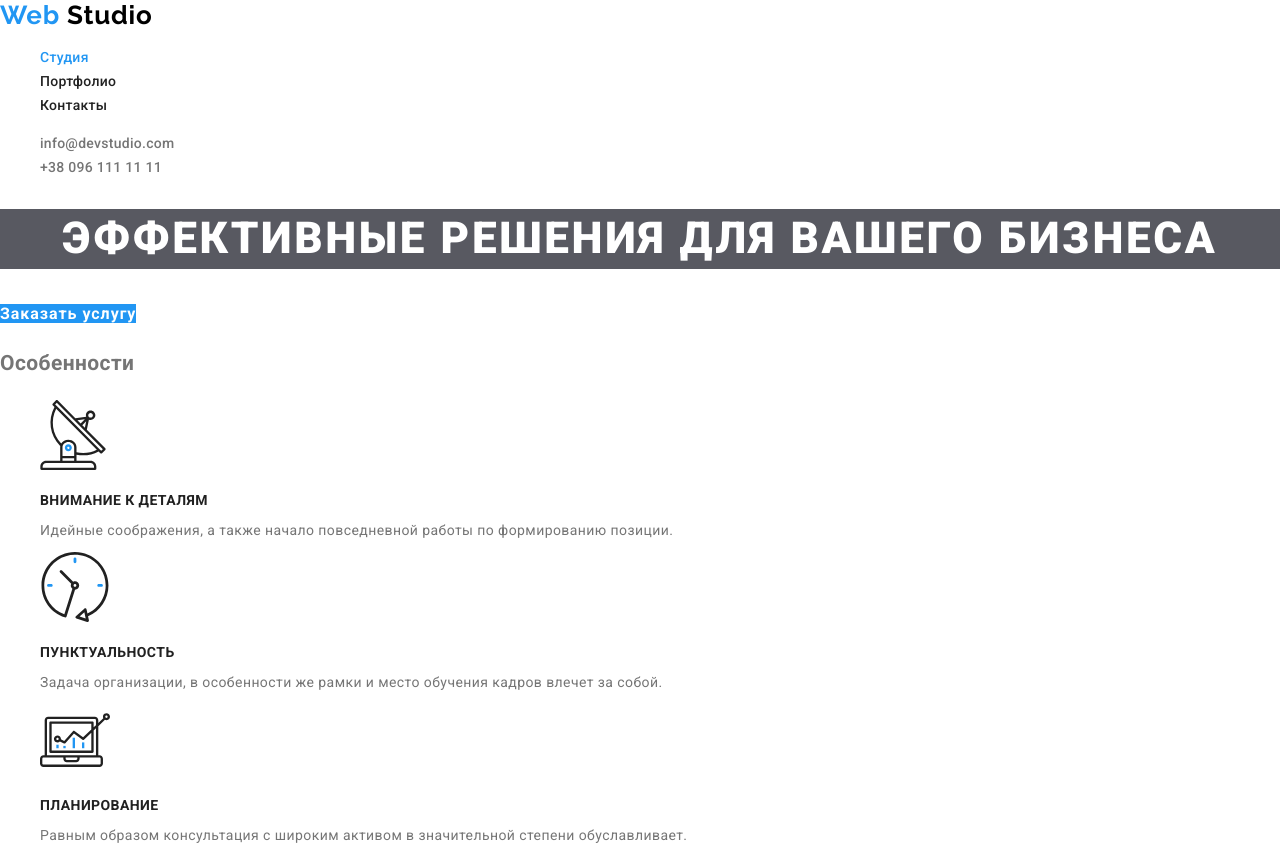
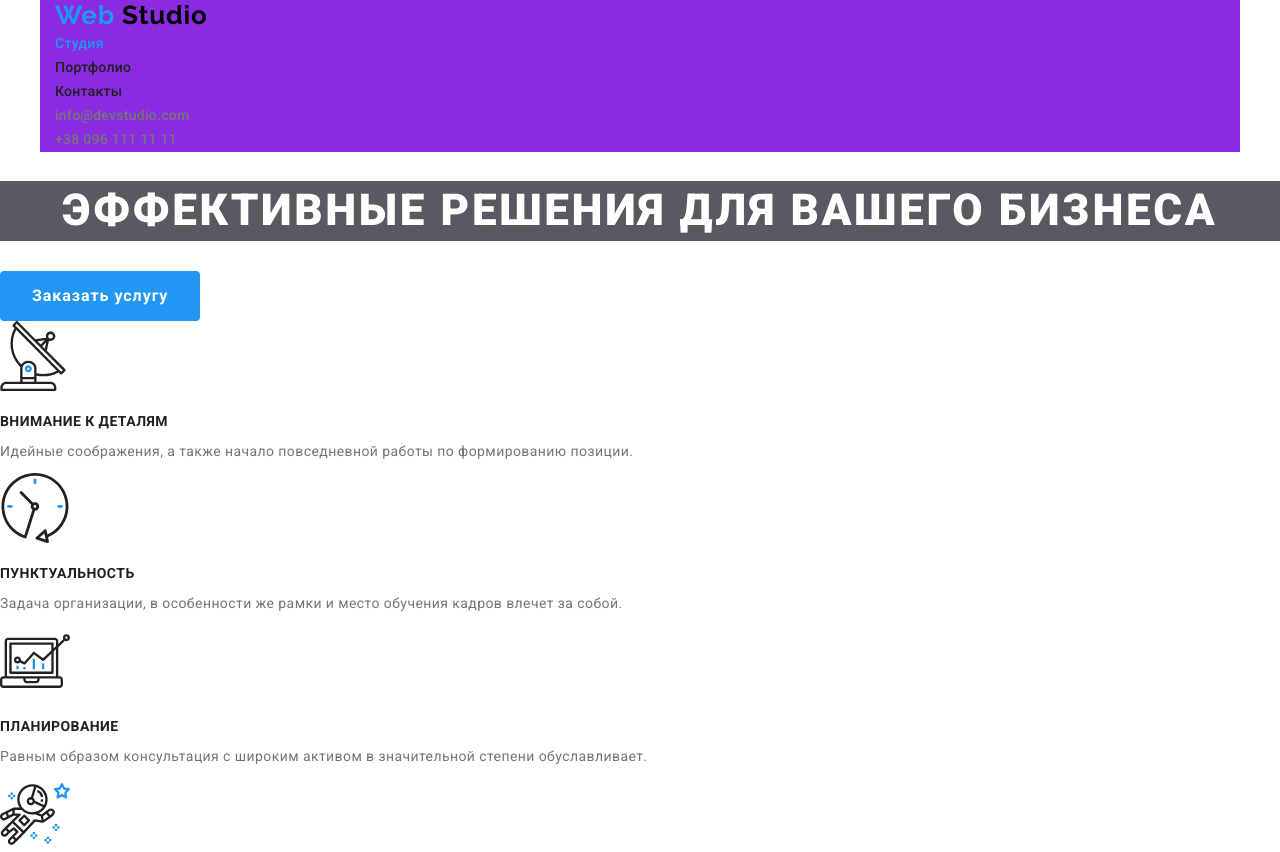
Before and after one commit to Margo28/goit-markup-hw-02, a plain HTML site: page index.html in a window 1280 px wide. Shown: the top 852 px of the page. Drawn offline with Linux system fonts and the light colour scheme.

Commit message:
Добавляет стили

```diff
--- a/css/styles.css
+++ b/css/styles.css
@@ -7,6 +7,18 @@
 --footer-contacts-color:rgba(255, 255, 255, 0.6);
 
 }
+.visually-hidden {
+  position: absolute !important;
+  clip: rect(1px 1px 1px 1px);
+  /* IE6, IE7 */
+  clip: rect(1px, 1px, 1px, 1px);
+  padding: 0 !important;
+  border: 0 !important;
+  height: 1px !important;
+  width: 1px !important;
+  overflow: hidden;
+}
+
 
 /* Стили студия */
 
@@ -17,6 +29,7 @@ body{
     line-height: 1.714;
     letter-spacing: 0.03em;
     color: var(--main-text-color);
+
 }
 
 h1{
@@ -35,6 +48,15 @@ h1{
     line-height: 1.187;
     letter-spacing: 0.03em;
     color: var(--main-text-color);
+ }
+
+ .container{
+     margin-right: auto;
+     margin-left: auto;
+     width: 1170px;
+     padding-left: 15px;
+     padding-right: 15px;
+     background-color: blueviolet;
  }
 
  .logo{
@@ -60,6 +82,8 @@ h1{
  }
 
 .list{
+    padding: 0px;
+    margin: 0px;
     list-style: none;
 }
 
@@ -91,9 +115,14 @@ h1{
 }
 .nav-list .nav-link.current{
     color: var(--accent-color);
+
 }
 
 .primary-button{
+    display: inline-block;
+    border-radius: 4px;
+    padding: 10px 32px;
+
     font-weight: bold;
     font-size: 16px;
     line-height: 1.875;
```
